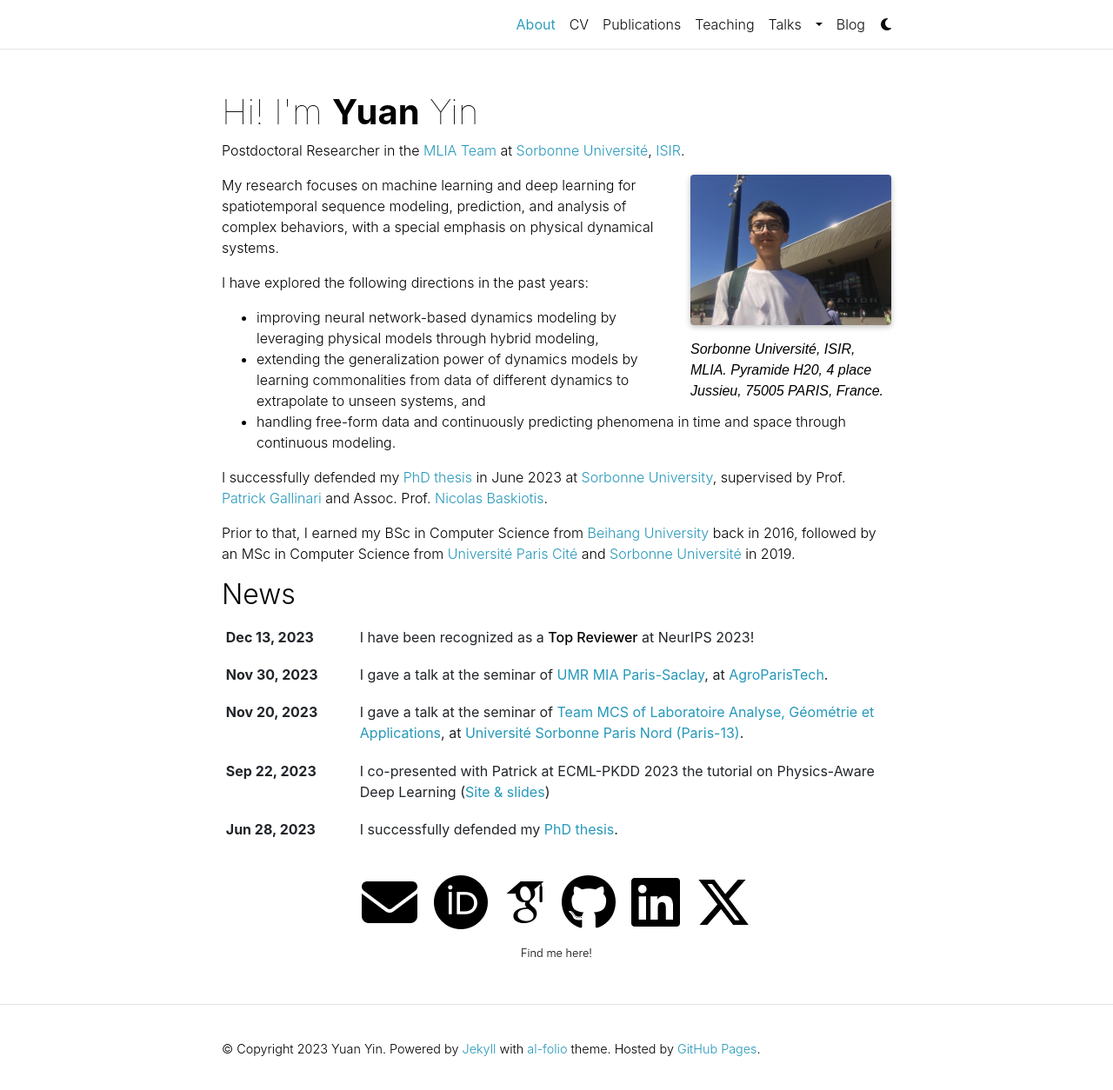
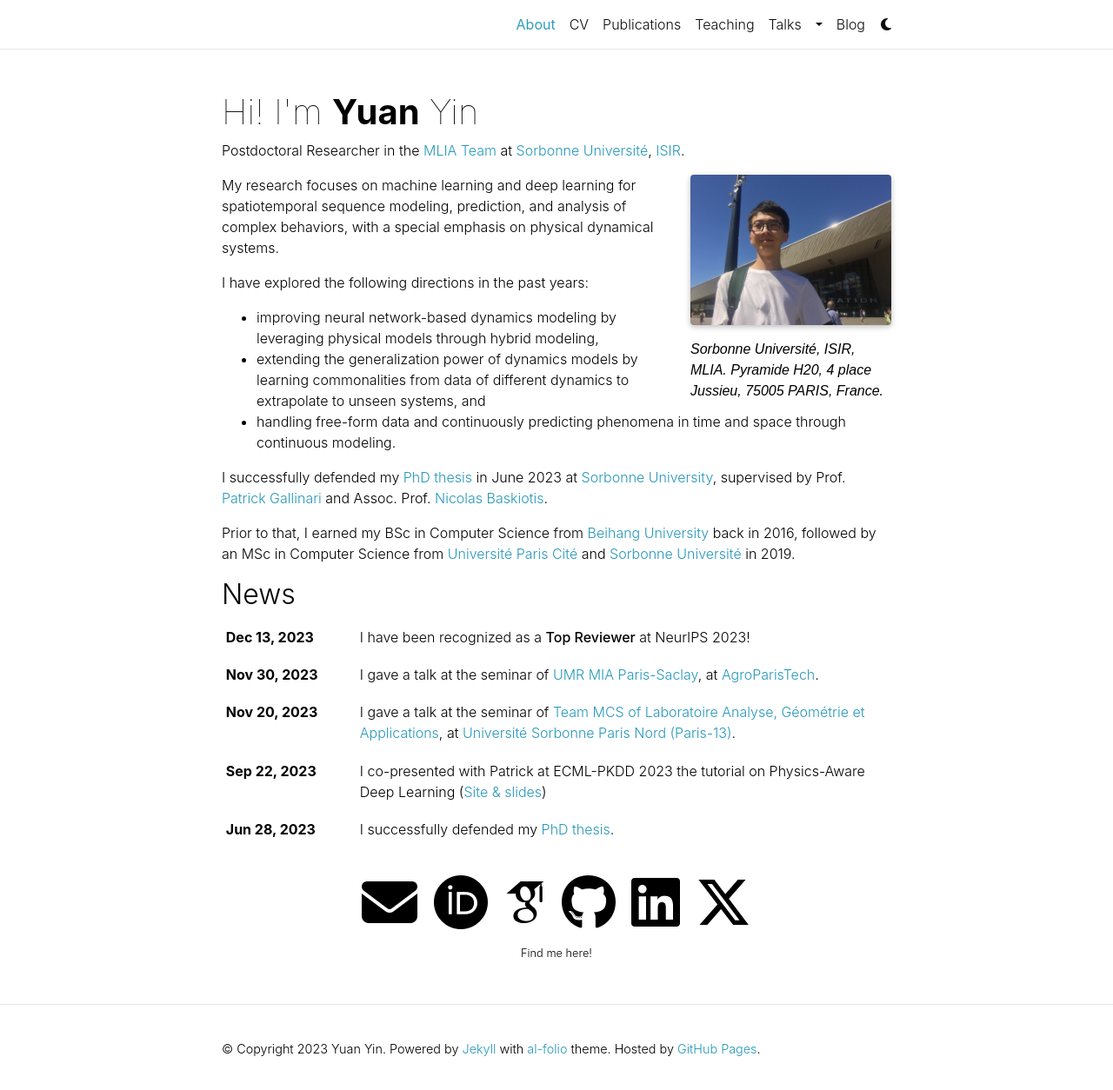
Before and after one commit to yuan-yin/yuan-yin.github.io, a Jekyll site: the page built from _pages/about.md, in a window 1280 px wide and 1257 px high. Shown: the top 1254 px of the window at 87% size. Built offline with Jekyll 4.4.1, drawn with Linux system fonts in a browser that asks for light colours; full-size pictures stand in for the smaller copies a plugin makes; some web fonts are replaced; comment, search, counter and statistics services are not loaded; a style sheet for code colours, icons or effects is not loaded.

Commit message:
fix transition

```diff
--- a/_includes/news.html
+++ b/_includes/news.html
@@ -11,8 +11,8 @@
               {% endif %}
               {% for item in news limit: news_limit %}
                 <tr>
-                  <th class="font-weight-bold" scope="row" style="width: 20%">{{ item.date | date: "%b %-d, %Y" }}</th>
-                  <td class="font-weight-normal">
+                  <th scope="row" style="width: 20%">{{ item.date | date: "%b %-d, %Y" }}</th>
+                  <td>
                     {% if item.inline -%}
                       {{ item.content | remove: '<p>' | remove: '</p>' | emojify }}
                     {%- else -%}
--- a/_sass/_base.scss
+++ b/_sass/_base.scss
@@ -28,6 +28,7 @@
   td,
   th {
     font-size: 1rem;
+    color: var(--global-text-color);
   }
 
   th {
```
